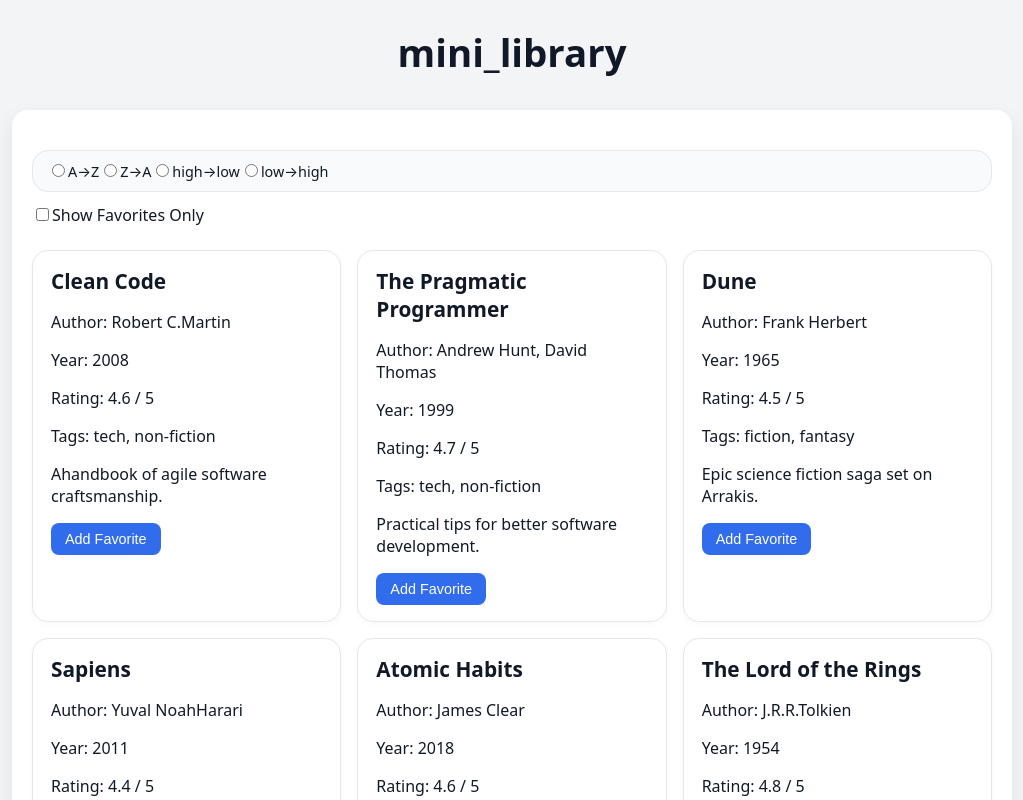
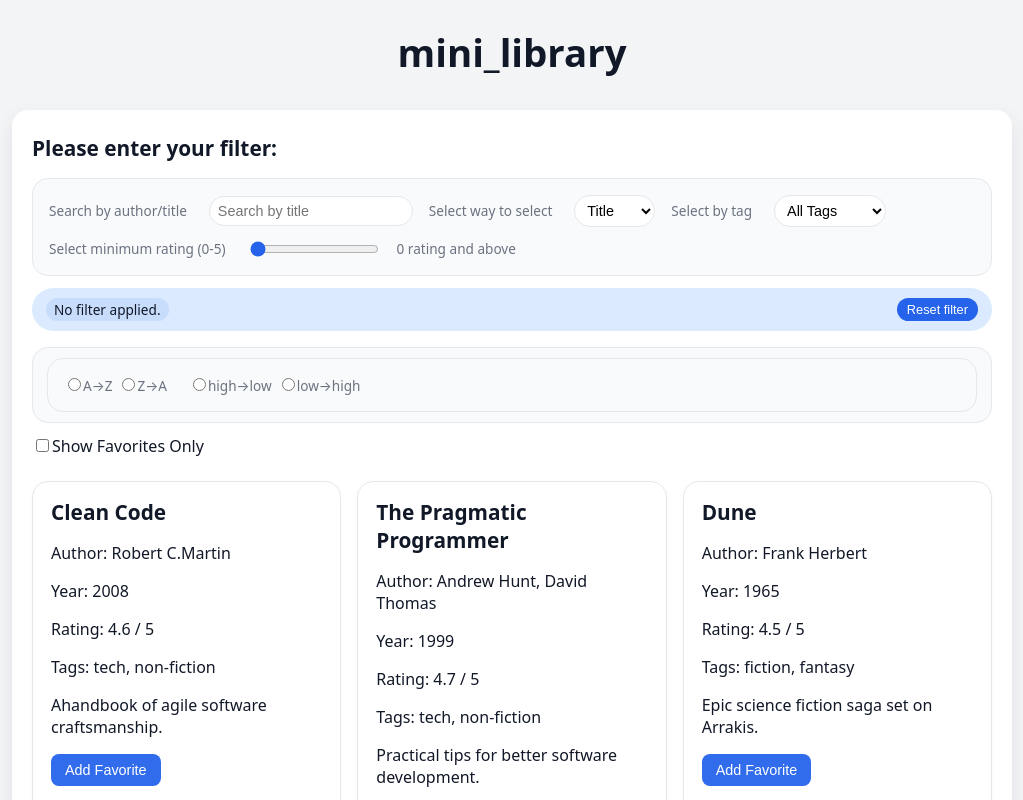
Before and after one commit to Miron-Hanukaiev/mini-library, a React (Create React App) app: page / in a window 1280 px wide. Shown: the top 800 px of the page, without its empty margins (128-1151 px from the left). Built offline with nearby package versions, Linux system fonts and the light colour scheme.

Commit message:
- Fixing bugs

```diff
--- a/src/components/Search.tsx
+++ b/src/components/Search.tsx
@@ -1,67 +1,78 @@
-// Component responsible for showing the sorting options
+// Component responsible for rendering search form
 
-import { BookSortProps } from '../types';
+import Filters from "./Filters";
+import Sort from "./Sort"
+import { Tag, Rating, SearchProps} from "../types";
 
-const Sort = ({
-    titleSort,
-    setTitleSort,
-    ratingSort,
-    setRatingSort,
-}: BookSortProps) => {
+const Search = ({title, setTitle, searchBy, setSearchBy, tag, setTag, rating, setRating,
+                titleSort, setTitleSort, ratingSort, setRatingSort} : SearchProps ) => {
+
     return (
-        <div className="sort-card">
+        <div className="search-book">
+            <h2>Please enter your filter:</h2>
             <form>
-                <div className="sort-section">
-                    <input
-                        type="radio"
-                        name="sort"
-                        value="A to Z"
-                        checked={titleSort === 'A to Z'}
-                        onChange={() => {
-                            setTitleSort('A to Z');
-                            setRatingSort('none');
-                        }}
-                    />
-                    <label>A→Z</label>
+                <label>Search by author/title</label>
+                <input
+                    type="text"
+                    placeholder={`Search by ${searchBy}`}
+                    value={title}
+                    onChange = {(e) => setTitle(e.target.value)} />
 
-                    <input
-                        type="radio"
-                        name="sort"
-                        value="Z to A"
-                        checked={titleSort === 'Z to A'}
-                        onChange={() => {
-                            setTitleSort('Z to A');
-                            setRatingSort('none');
-                        }}
-                    />
-                    <label>Z→A</label>
-                    <input
-                        type="radio"
-                        name="sort"
-                        value="high to low"
-                        checked={ratingSort === 'high to low'}
-                        onChange={() => {
-                            setRatingSort('high to low');
-                            setTitleSort('none');
-                        }}
-                    />
-                    <label>high→low</label>
+                <label>Select way to select</label>
+                <select id="search-by"
+                    value = {searchBy}
+                    onChange = {(e) => setSearchBy(e.target.value as "title" | "author")} >
+                    <option value="title">Title</option>
+                    <option value="author">Author</option>
+                </select>
 
-                    <input
-                        type="radio"
-                        name="sort"
-                        value="low to high"
-                        checked={ratingSort === 'low to high'}
-                        onChange={() => {
-                            setRatingSort('low to high');
-                            setTitleSort('none');
-                        }}
-                    />
-                    <label>low→high</label>
-                </div>
+                <label>Select by tag</label>
+                <select
+                    value = {tag}
+                    onChange = {(e) => setTag(e.target.value as Tag | "")} >
+                    <option value="">All Tags</option>
+                    <option value="tech">Tech</option>
+                    <option value="non-fiction">Non-Fiction</option>
+                    <option value="fiction">Fiction</option>
+                    <option value="fantasy">Fantasy</option>
+                    <option value="history">History</option>
+                    <option value="self-help">Self-Help</option>
+                    <option value="science">Science</option>
+                </select>
+
+                <label>Select minimum rating (0-5)</label>
+                <input
+                    type="range"
+                    min="0"
+                    max="5"
+                    step="0.5"
+                    value={rating}
+                    onChange = {(e) => setRating(Number(e.target.value) as Rating)}>
+                </input>
+                <label>{rating} rating and above </label>
+
+
             </form>
+
+            <Filters
+                title={title}
+                setTitle={setTitle}
+                searchBy={searchBy}
+                setSearchBy={setSearchBy}
+                tag={tag}
+                setTag={setTag}
+                rating={rating}
+                setRating={setRating}
+            />
+
+            <Sort
+                titleSort={titleSort}
+                setTitleSort={setTitleSort}
+                ratingSort={ratingSort}
+                setRatingSort={setRatingSort}
+            />
         </div>
-    );
-};
+     );
+}
 
-export default Sort;
+export default Search;
```
